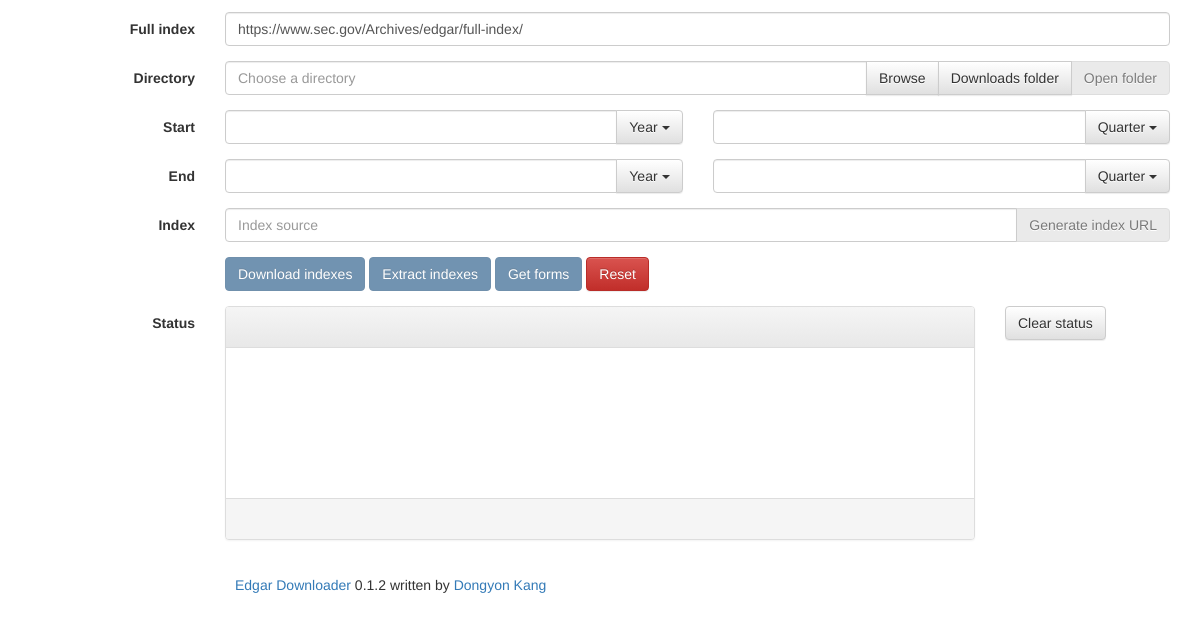
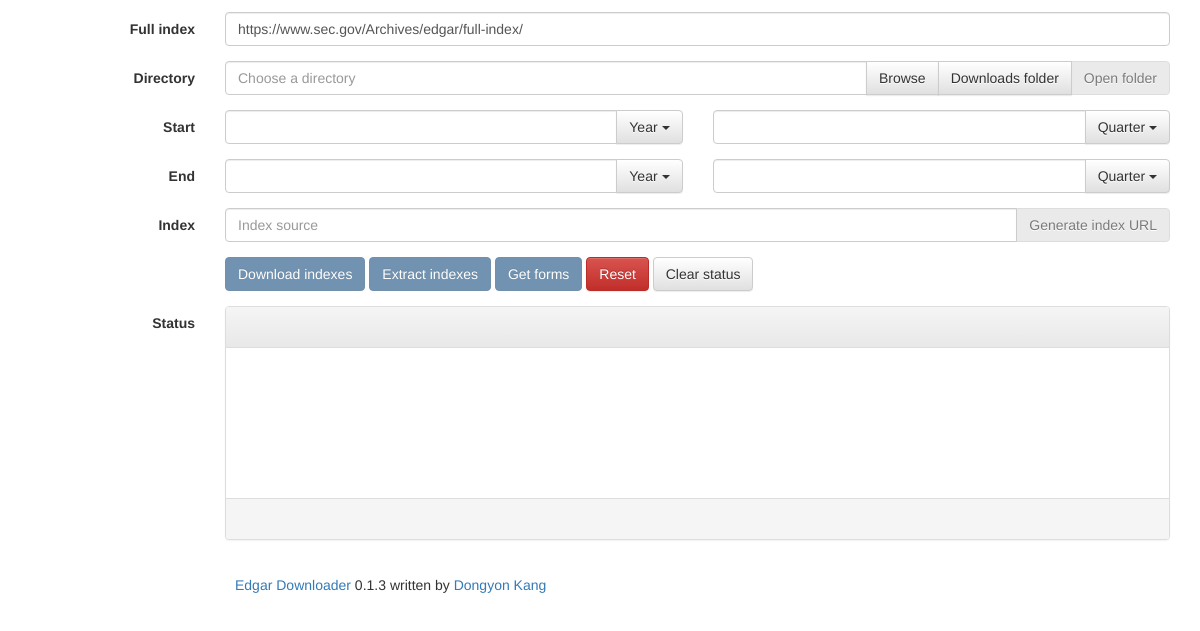
Before and after one commit to fancyydk/EdgarDownloader-electron, an Electron app: page index.html in a window 1200 px wide. Shown: the part 107-738 px from the top of the page. Drawn offline with nearby package versions, Linux system fonts and the light colour scheme; no server answers.

Commit message:
UI changes

```diff
--- a/index.html
+++ b/index.html
@@ -138,12 +138,13 @@
             <button type="button" class="btn btn-primary" ng-click="extractIndex()" ng-disabled="!saveDirectory || !indexSrc">Extract indexes</button>
             <button type="button" class="btn btn-primary" ng-click="downloadForms()" ng-disabled="!saveDirectory || !indexSrc || totalFormsToDownload > MAX_REQUEST_NUM">Get forms</button>
             <button type="button" class="btn btn-danger" ng-click="reset()">Reset</button>
+            <button type="button" class="btn btn-default" ng-click="clearStatus()">Clear status</button>
             <button type="button" class="btn btn-primary" ng-click="foo()" ng-hide="true">Foo</button>
           </div>
         </div>
         <div class="form-group">
           <label for="directory" class="col-sm-2 control-label">Status</label>
-          <div class="col-sm-8">
+          <div class="col-sm-10">
             <div class="panel panel-default">
               <div class="panel-heading">
                 &nbsp;
@@ -161,13 +162,10 @@
               </div>
             </div>
           </div>
-          <div class="col-sm-2">
-            <button type="button" class="btn btn-default" ng-click="clearStatus()">Clear status</button>
-          </div>
         </div>
       </form>
       <div class="col-sm-offset-2 col-sm-10">
-        <a href="https://github.com/fancyydk/EdgarDownloader-electron">Edgar Downloader</a> 0.1.2 written by <a href="mailto:fancyydk@gmail.com">Dongyon Kang</a>
+        <a href="https://github.com/fancyydk/EdgarDownloader-electron">Edgar Downloader</a> 0.1.3 written by <a href="mailto:fancyydk@gmail.com">Dongyon Kang</a>
       </div>
     </div>
   </body>
```
